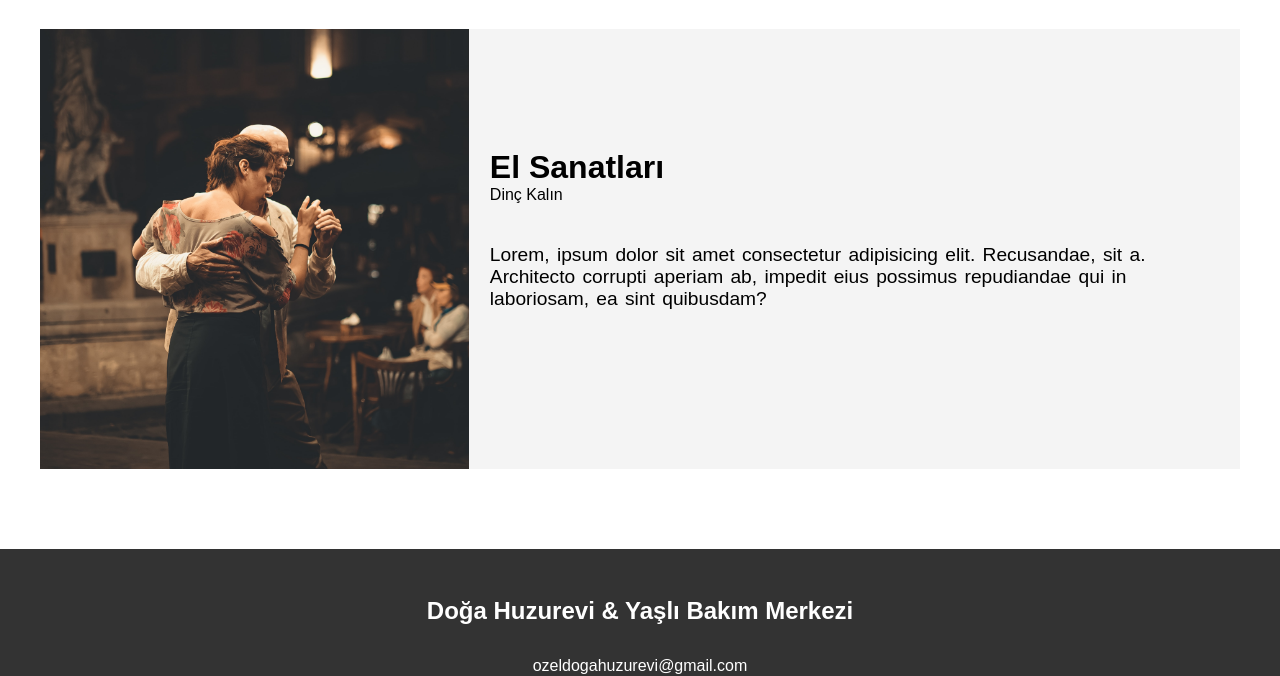
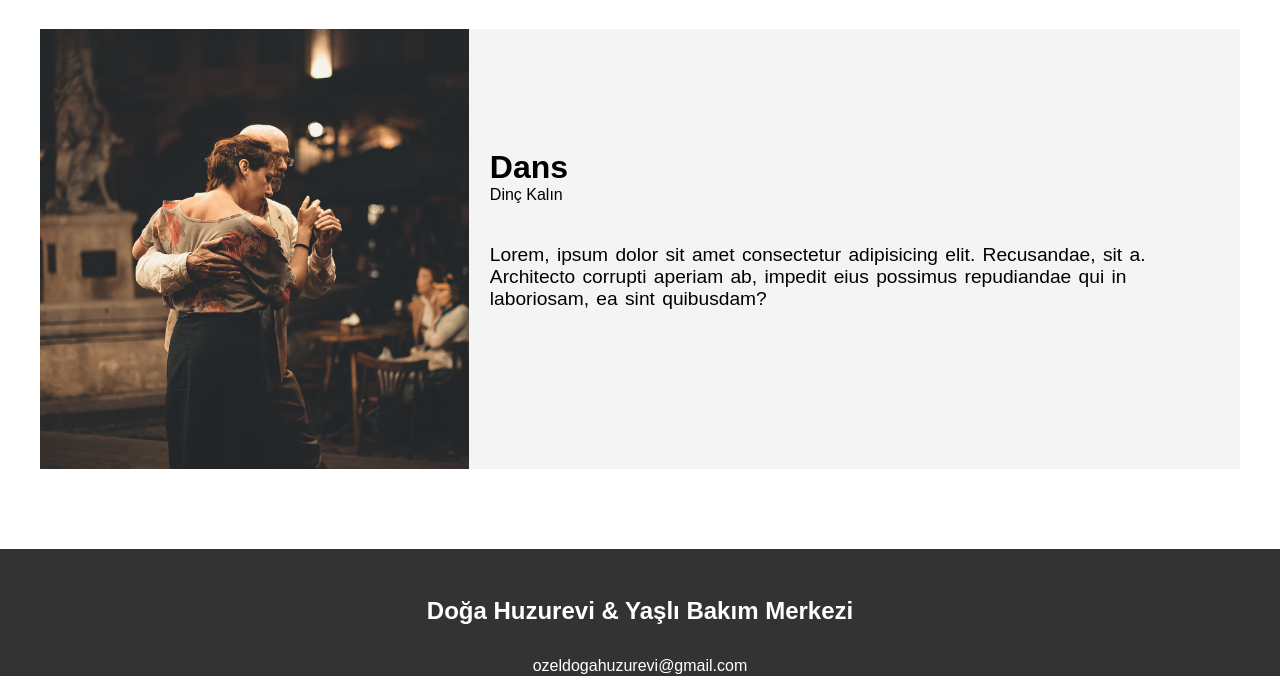
Before and after one commit to p0rt1a/Doga-Huzurevi, a website: page public/index.html in a window 1280 px wide. Shown: the part 2289-2965 px from the top of the page. Drawn offline with Linux system fonts and the light colour scheme.

Commit message:
event section updated

```diff
--- a/public/index.html
+++ b/public/index.html
@@ -95,7 +95,7 @@
               <!-- <img src="img/painting.jpg" /> -->
             </div>
             <div class="content">
-              <h1>El Sanatları</h1>
+              <h1>Dans</h1>
               <span>Dinç Kalın</span>
               <p class="lead">
                 Lorem, ipsum dolor sit amet consectetur adipisicing elit.
```
